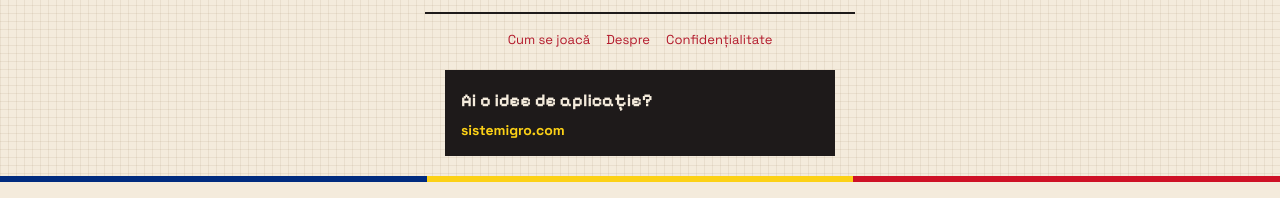
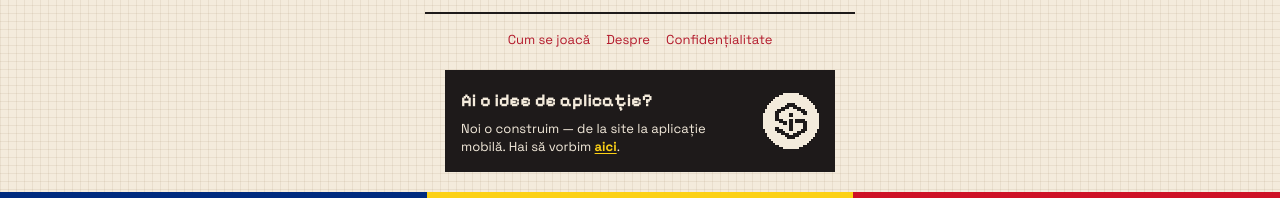
Before and after one commit to sistemigro/unu-la-un-milion, a Next.js app: page / in a window 1280 px wide. Shown: the part 1723-1921 px from the top of the page. Built offline with nearby package versions, Linux system fonts and the light colour scheme; no server answers.

Commit message:
Rebuild the Sistemigro banner with a pixel mark and a direct invitation

```diff
--- /dev/null
+++ b/components/SistemigroMark.tsx
@@ -0,0 +1,29 @@
+/**
+ * The Sistemigro mark, resampled onto a 28×28 stitch grid so it belongs to the
+ * same pixel world as the map and the pomul vieții in the header, and painted
+ * in black and white — the linen ground and the ink thread, nothing else.
+ *
+ * `shapeRendering="crispEdges"` is the SVG equivalent of `image-rendering:
+ * pixelated` — the raster property does nothing here. Cells run 1.01 wide so
+ * adjacent rows cannot show a hairline seam at fractional CSS sizes.
+ */
+
+const DISC =
+  'M10 0h8v1.01h-8zM8 1h12v1.01h-12zM6 2h16v1.01h-16zM5 3h18v1.01h-18zM4 4h20v1.01h-20zM3 5h9v1.01h-9zM16 5h9v1.01h-9zM2 6h9v1.01h-9zM17 6h9v1.01h-9zM2 7h7v1.01h-7zM13 7h2v1.01h-2zM19 7h7v1.01h-7zM1 8h6v1.01h-6zM11 8h6v1.01h-6zM21 8h6v1.01h-6zM1 9h5v1.01h-5zM9 9h10v1.01h-10zM22 9h5v1.01h-5zM0 10h6v1.01h-6zM8 10h5v1.01h-5zM15 10h5v1.01h-5zM22 10h6v1.01h-6zM0 11h6v1.01h-6zM8 11h5v1.01h-5zM15 11h13v1.01h-13zM0 12h6v1.01h-6zM8 12h20v1.01h-20zM0 13h6v1.01h-6zM10 13h3v1.01h-3zM15 13h1v1.01h-1zM21 13h7v1.01h-7zM0 14h8v1.01h-8zM12 14h1v1.01h-1zM15 14h1v1.01h-1zM22 14h6v1.01h-6zM0 15h10v1.01h-10zM12 15h1v1.01h-1zM15 15h5v1.01h-5zM22 15h6v1.01h-6zM0 16h13v1.01h-13zM15 16h5v1.01h-5zM22 16h6v1.01h-6zM0 17h6v1.01h-6zM8 17h5v1.01h-5zM15 17h5v1.01h-5zM22 17h6v1.01h-6zM1 18h5v1.01h-5zM10 18h3v1.01h-3zM15 18h4v1.01h-4zM22 18h5v1.01h-5zM1 19h6v1.01h-6zM11 19h6v1.01h-6zM21 19h6v1.01h-6zM2 20h7v1.01h-7zM13 20h2v1.01h-2zM19 20h7v1.01h-7zM2 21h9v1.01h-9zM18 21h8v1.01h-8zM3 22h9v1.01h-9zM16 22h9v1.01h-9zM4 23h20v1.01h-20zM5 24h18v1.01h-18zM6 25h16v1.01h-16zM8 26h12v1.01h-12zM10 27h8v1.01h-8z'
+
+const MARK =
+  'M12 5h4v1.01h-4zM11 6h6v1.01h-6zM9 7h4v1.01h-4zM15 7h4v1.01h-4zM7 8h4v1.01h-4zM17 8h4v1.01h-4zM6 9h3v1.01h-3zM19 9h3v1.01h-3zM6 10h2v1.01h-2zM13 10h2v1.01h-2zM20 10h2v1.01h-2zM6 11h2v1.01h-2zM13 11h2v1.01h-2zM6 12h2v1.01h-2zM6 13h4v1.01h-4zM13 13h2v1.01h-2zM16 13h5v1.01h-5zM8 14h4v1.01h-4zM13 14h2v1.01h-2zM16 14h6v1.01h-6zM10 15h2v1.01h-2zM13 15h2v1.01h-2zM20 15h2v1.01h-2zM13 16h2v1.01h-2zM20 16h2v1.01h-2zM6 17h2v1.01h-2zM13 17h2v1.01h-2zM20 17h2v1.01h-2zM6 18h4v1.01h-4zM13 18h2v1.01h-2zM19 18h3v1.01h-3zM7 19h4v1.01h-4zM17 19h4v1.01h-4zM9 20h4v1.01h-4zM15 20h4v1.01h-4zM11 21h7v1.01h-7zM12 22h4v1.01h-4z'
+
+export function SistemigroMark({ className }: { className?: string }) {
+  return (
+    <svg
+      viewBox="0 0 28 28"
+      className={className}
+      shapeRendering="crispEdges"
+      aria-hidden="true"
+    >
+      <path d={DISC} fill="var(--color-linen)" />
+      <path d={MARK} fill="var(--color-ink)" />
+    </svg>
+  )
+}
--- a/components/SistemigroPromo.tsx
+++ b/components/SistemigroPromo.tsx
@@ -1,12 +1,29 @@
 'use client'
 
+import { SistemigroMark } from '@/components/SistemigroMark'
 import { logSistemigroClick } from '@/lib/client-events'
 
 export function SistemigroPromo() {
   return (
-    <aside className="mt-5 flex flex-col gap-1.5 bg-ink px-4 py-4 text-left text-linen">
-      <span className="font-display text-lg font-bold">Ai o idee de aplicație?</span>
-      <a href="https://sistemigro.com?utm_source=unul-la-un-milion&utm_medium=footer&utm_campaign=1-decembrie" target="_blank" rel="noopener noreferrer" onClick={() => logSistemigroClick('footer')} className="text-sm font-bold text-yellow">sistemigro.com</a>
+    <aside className="mt-5 flex items-center gap-3 bg-ink px-4 py-4 text-left text-linen">
+      <div className="flex min-w-0 flex-1 flex-col gap-1.5">
+        <span className="font-display text-lg font-bold">Ai o idee de aplicație?</span>
+        <p className="text-[13px] leading-snug">
+          Noi o construim — de la site la aplicație mobilă. Hai să vorbim{' '}
+          <a
+            href="https://sistemigro.com?utm_source=unul-la-un-milion&utm_medium=footer&utm_campaign=1-decembrie"
+            target="_blank"
+            rel="noopener noreferrer"
+            onClick={() => logSistemigroClick('footer')}
+            className="font-bold text-yellow underline underline-offset-2"
+          >
+            aici
+          </a>
+          .
+        </p>
+      </div>
+      {/* Shrink-proof: the mark keeps its square at every width. */}
+      <SistemigroMark className="size-14 shrink-0" />
     </aside>
   )
 }
```
